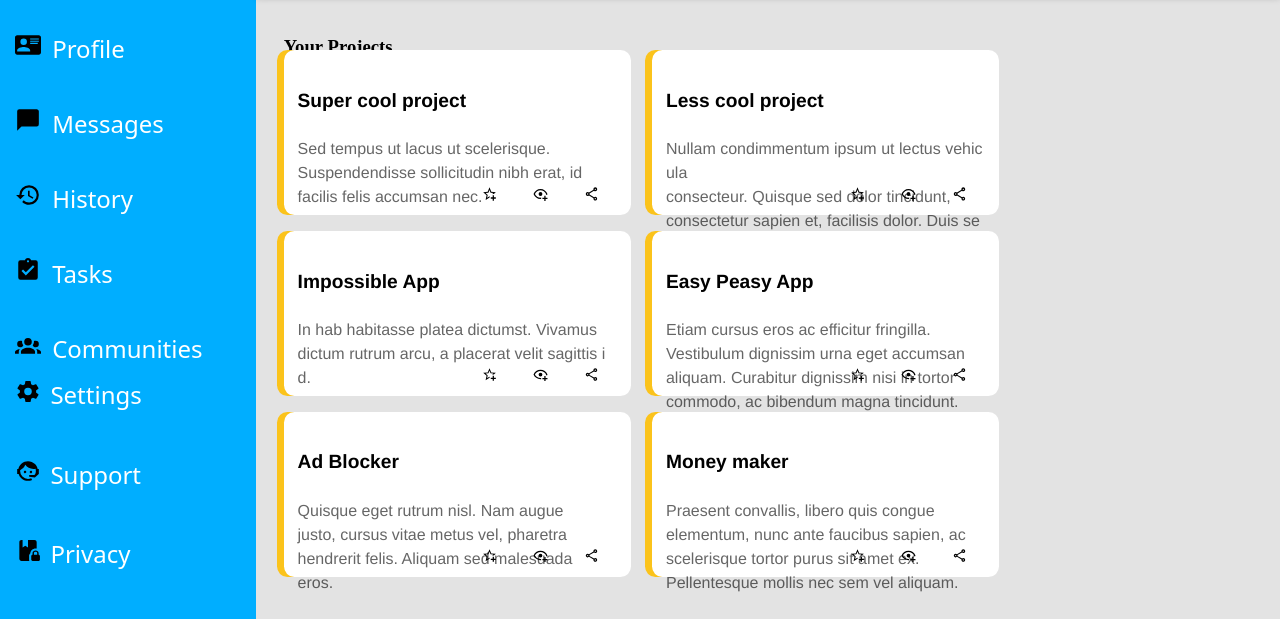
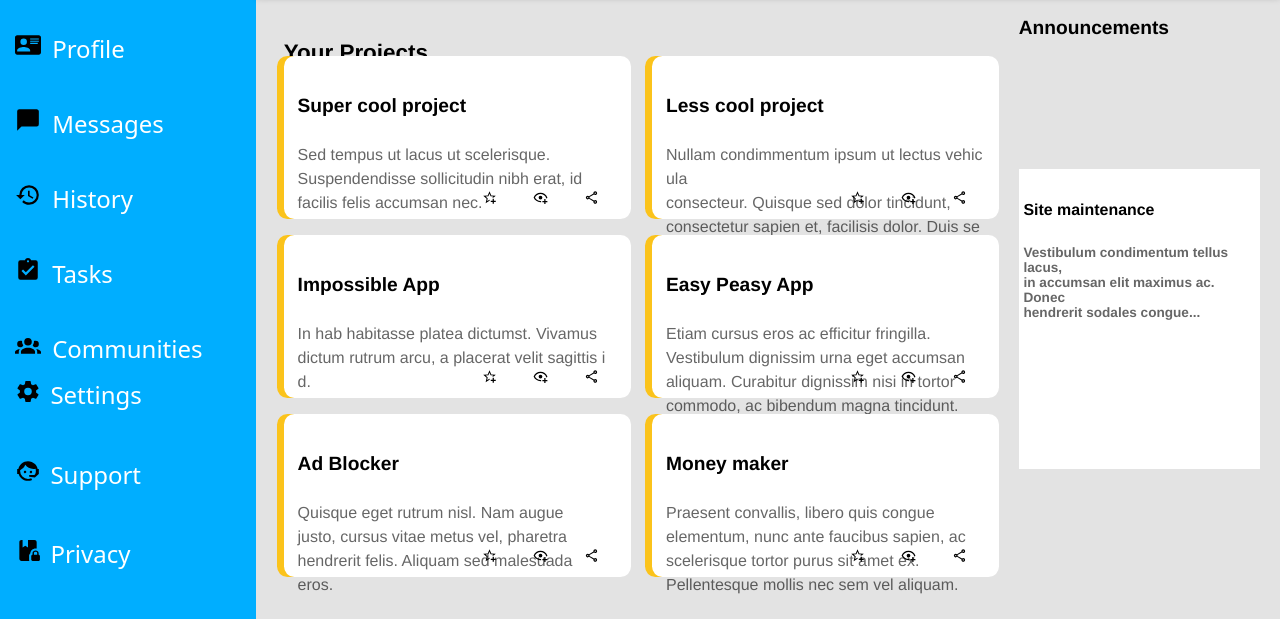
Before and after one commit to JK9913/Grid_Assignment, a plain HTML site: page index.html in a window 1280 px wide. Shown: the part 181-800 px from the top of the page. Drawn offline with Linux system fonts and the light colour scheme.

Commit message:
Started adding html divs for the announcements on the right side of the mainview. Also started added styling to these with grid consisting of a 4x1 grid. Added div for announcements, but are missing grid and border to get the real look.

```diff
--- a/index.html
+++ b/index.html
@@ -189,7 +189,21 @@
                     </div>
                 </div>
             </div>
-            <div class="announcements"></div>
+            <div class="announcements">
+                Announcements
+                <div class="notifications">
+                    <div class="announcement">
+                        <h5>Site maintenance</h5>
+
+                        <p>Vestibulum condimentum tellus lacus, <br>
+                        in accumsan elit maximus ac. Donec <br>
+                        hendrerit sodales congue...</p>
+                    </div>
+                    <div class="announcement"></div>
+                    <div class="announcement"></div>
+                </div>
+                <div class="trendingUsers"></div>
+            </div>
         </div>
     </div>
 </body>
--- a/style.css
+++ b/style.css
@@ -287,7 +287,7 @@ html, body {
     grid-area: 1 / 1 / 1 / 1;
     display: grid;
     grid-template: minmax(2%, 0.5fr) minmax(20%, 10fr) / 1fr;
-    gap: 1%;
+    gap: 2%;
     max-height: 100%;
     overflow: auto;
 }
@@ -303,6 +303,9 @@ html, body {
 
 .yourProjects {
     padding-left: 1%;
+    font-size: 1.2rem;
+    font-family: 'Franklin Gothic Medium', 'Arial Narrow', Arial, 'Trebuchet MS', 'Lucida Sans Unicode', 'Lucida Grande', 'Lucida Sans', Arial, sans-serif;
+
 }
 
 .card {
@@ -342,3 +345,23 @@ h4 {
     margin: 0;
     padding: 0;
 }
+
+.announcements {
+    display: grid;
+    grid-template: repeat(2, minmax(0.5fr, 1fr)) / 1fr;
+    font-family: 'Franklin Gothic Medium', 'Arial Narrow', Arial, 'Trebuchet MS', 'Lucida Sans Unicode', 'Lucida Grande', 'Lucida Sans', Arial, sans-serif;
+    font-size: 1.2rem;
+    font-weight: bolder;
+}
+
+.notifications {
+    padding: 2%;
+    background-color: white;
+    font-size: 1.2rem;
+    font-weight: bold;
+}
+
+.announcement p{
+    font-size: 0.85rem;
+    color: rgba(0, 0, 0, 0.6);
+}
```
